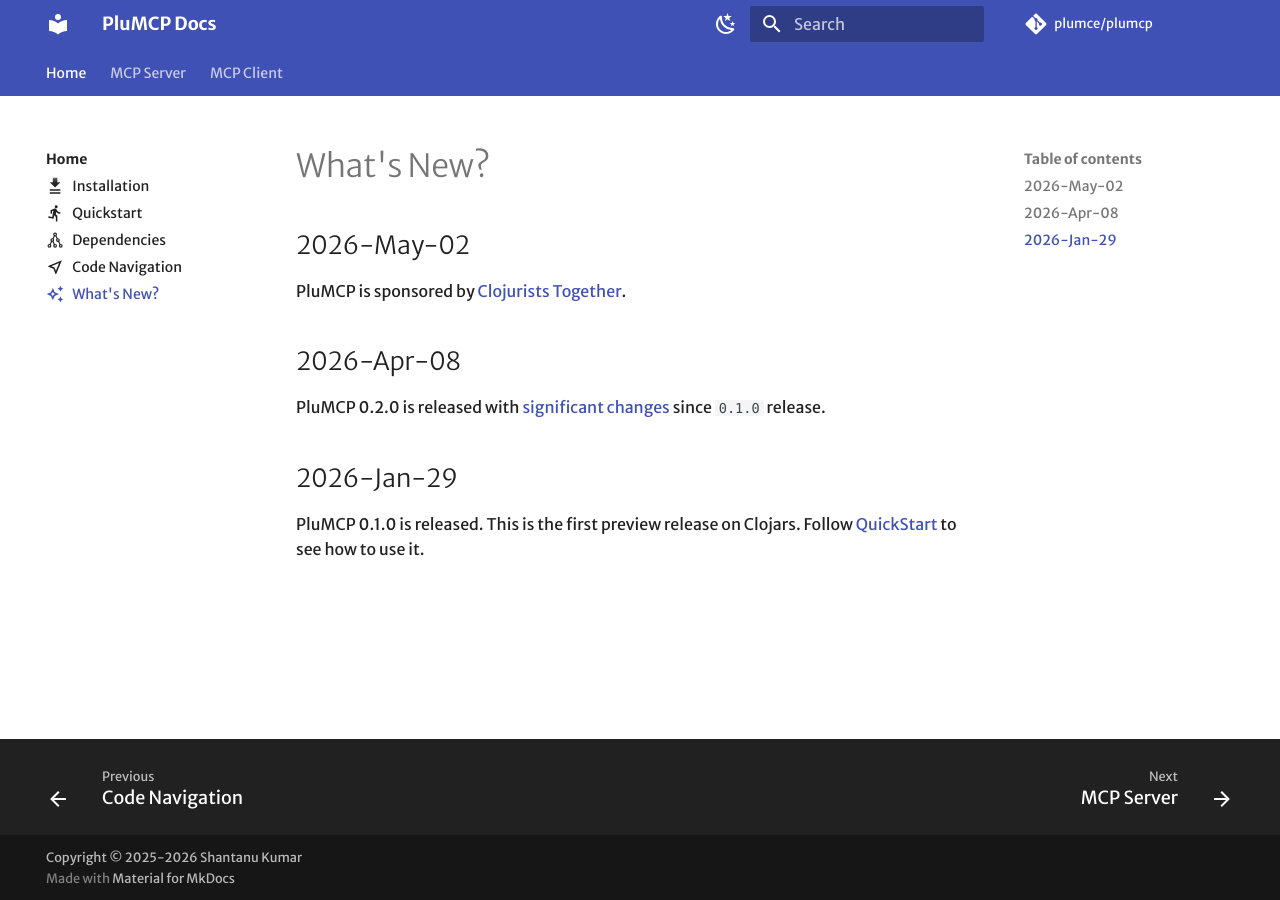
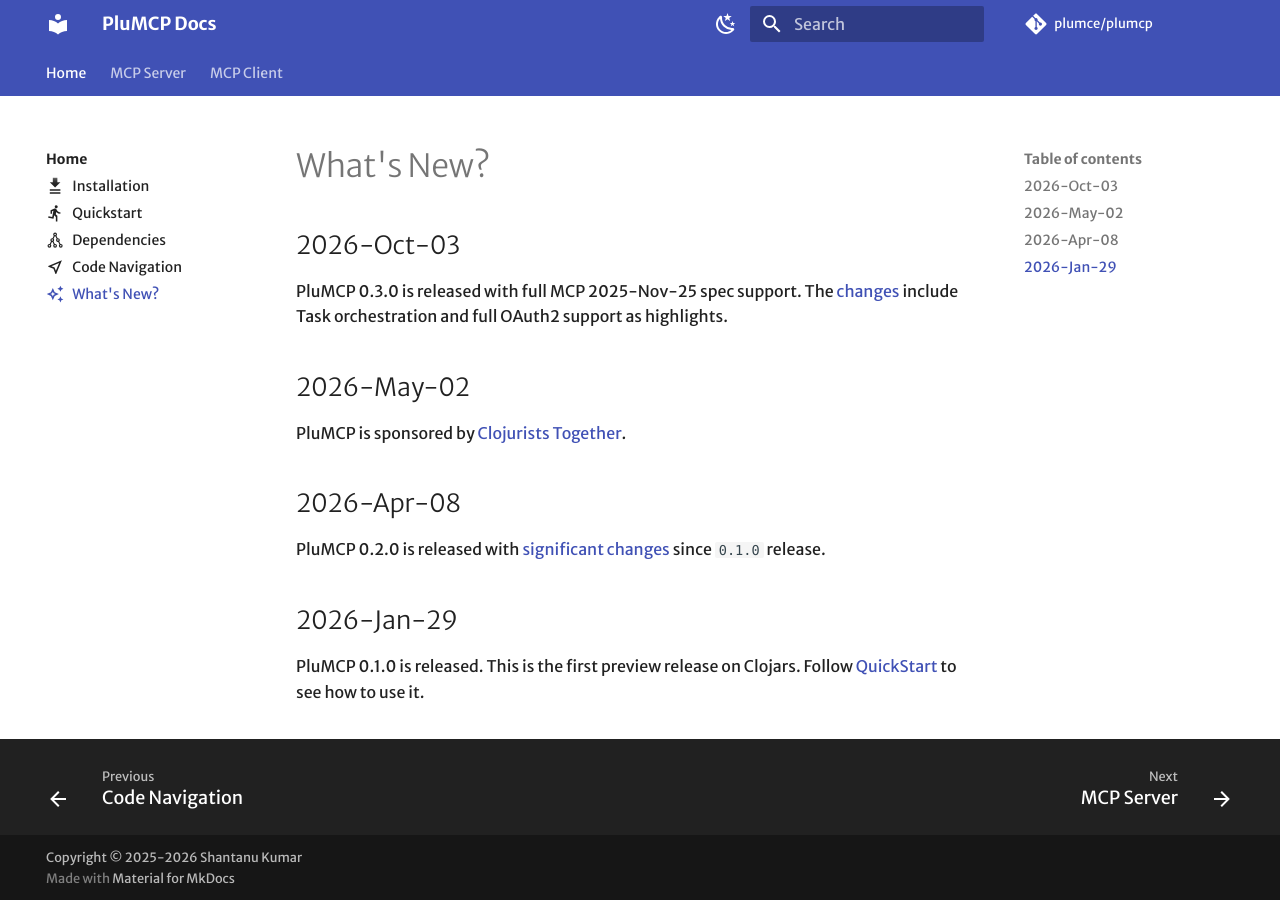
Before and after one commit to plumce/plumcp-docs, an MkDocs documentation site: the page built from docs/news.md, in a window 1280 px wide. Built offline with MkDocs 1.6.1 and Material for MkDocs 9.7.7, drawn with Linux system fonts in a browser that asks for light colours; some web fonts are replaced; comment, search, counter and statistics services are not loaded.

Commit message:
Add news entry for 0.3.0 release
The news page is added with an entry for the 0.3.0 release.

```diff
--- a/docs/news.md
+++ b/docs/news.md
@@ -3,6 +3,10 @@
 ---
 
 # What's New?
+
+## 2026-Oct-03
+
+PluMCP 0.3.0 is released with full MCP 2025-Nov-25 spec support. The [changes](https://github.com/plumce/plumcp/blob/v0.3.0/CHANGELOG.md#030---2026-oct-03) include Task orchestration and full OAuth2 support as highlights.
 
 ## 2026-May-02
 
```
